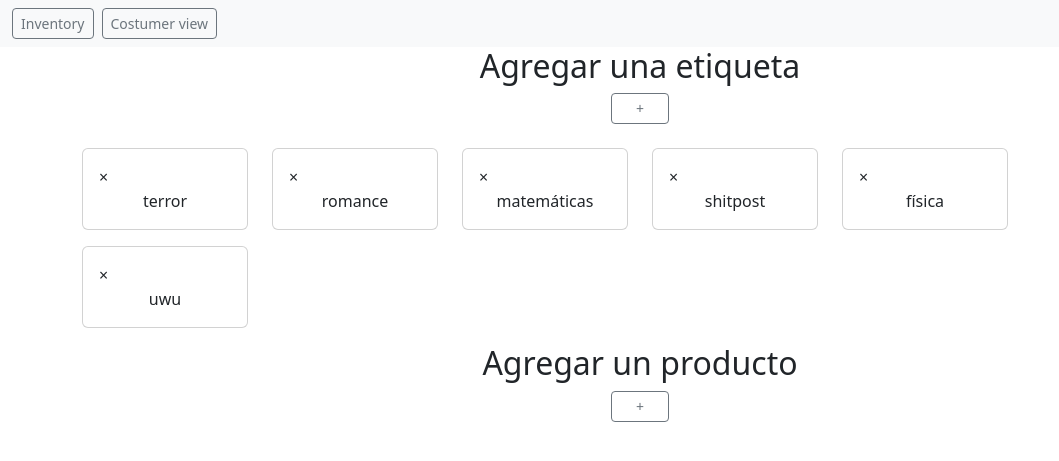
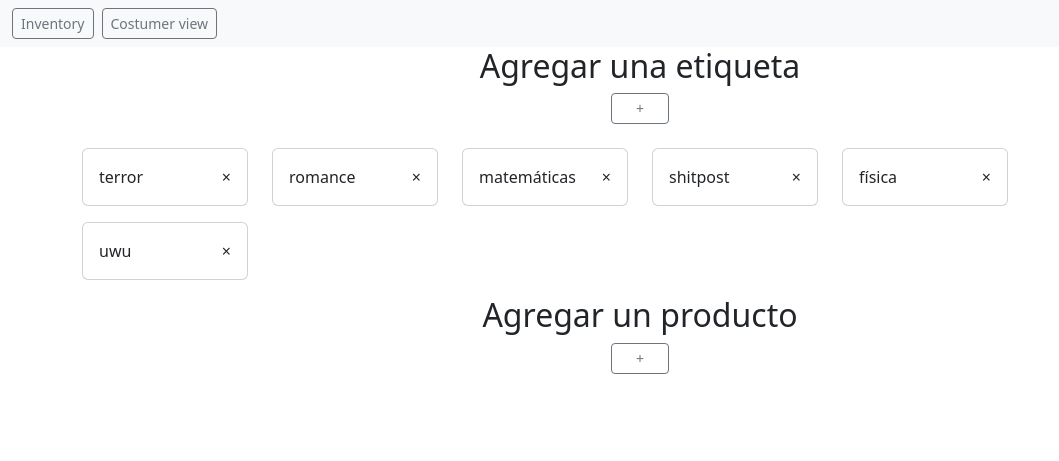
Before and after one commit to KzrysztMansur/MongoFlaskApp, a Flask app: page / in a window 1280 px wide. Shown: the top 461 px of the page, without its empty margins (0-1059 px from the left). Run offline with Flask 3, Linux system fonts and the light colour scheme.

Commit message:
changing the way the tags looked in the system

```diff
--- a/store/templates/inventory.html
+++ b/store/templates/inventory.html
@@ -14,9 +14,9 @@
         {% for tag in tags[i:i+chunk_size] %}
         <div class="col-md-{{ 12 // chunk_size }} mb-3">
             <div class="card tag-card py-0">
-                <div class="card-body">
+                <div class="card-body d-flex align-items-center justify-content-between">
+                    <p class="card-title my-0">{{ tag }}</p>
                     <span aria-hidden="true">&times;</span>
-                    <p class="card-title text-center my-0">{{ tag }}</p>
                 </div>
             </div>
         </div>
@@ -31,6 +31,7 @@
         <div class="col-md-12 text-center">
             <h2>Agregar un producto</h2>
             <button class="btn btn-sm btn-outline-secondary  mb-4 px-4" type="button">+</button>
+
         </div>
     </div>
 </div>
```
